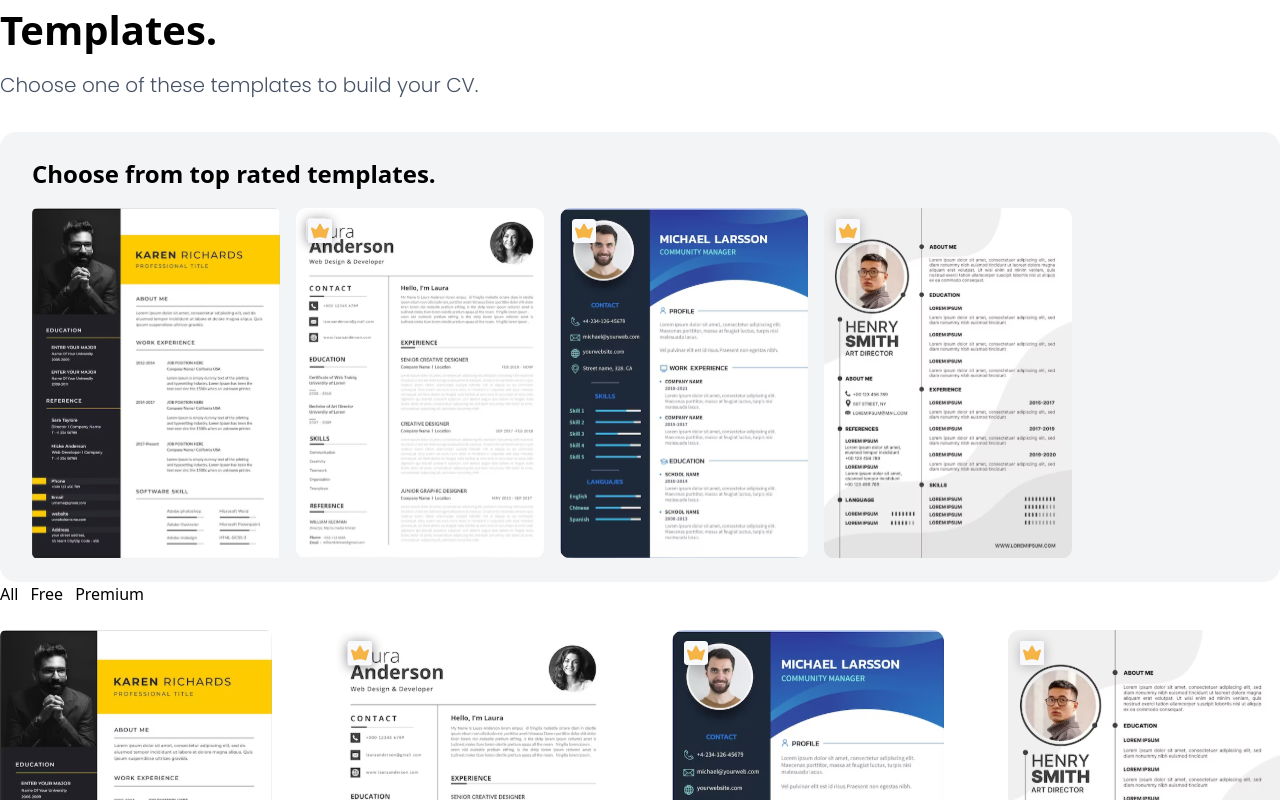
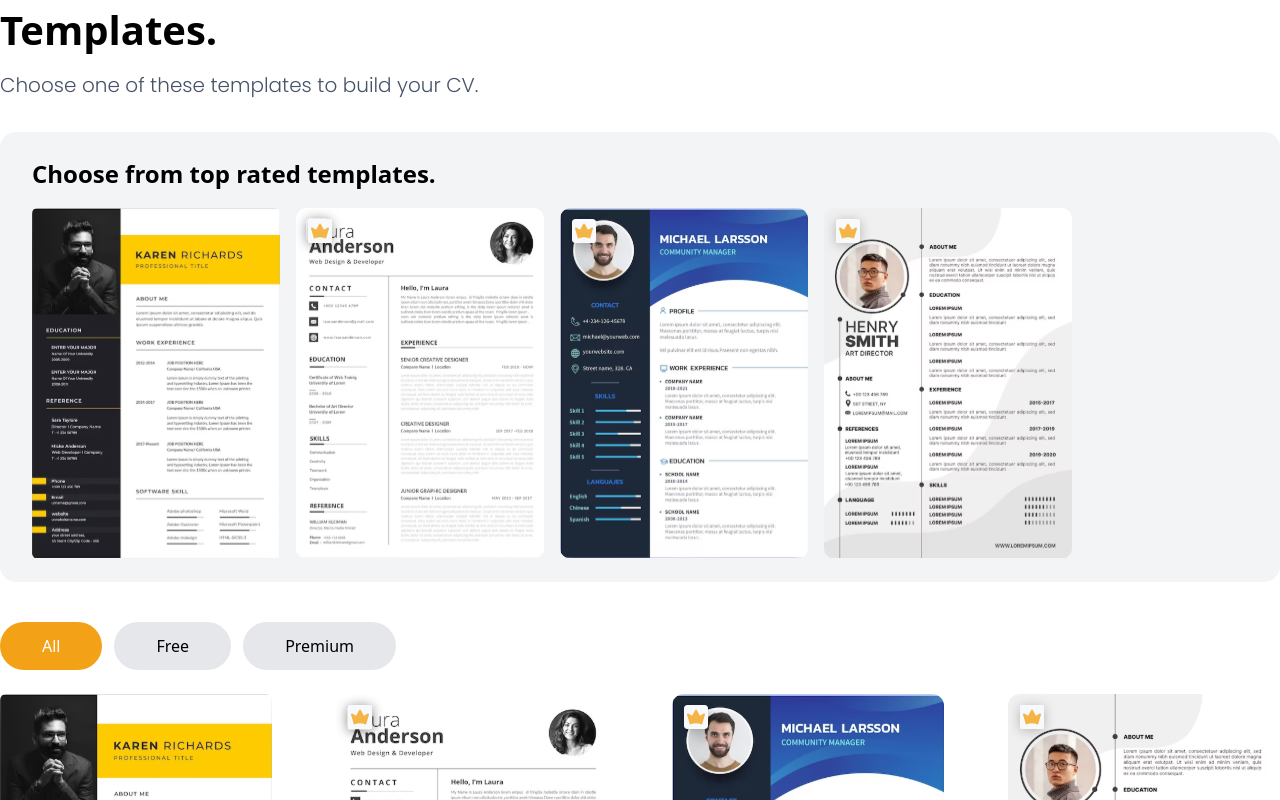
Before and after one commit to Lycan-Xx/test-4, a React (Vite) app: page /templates in a window 1280 px wide. Shown: the top 800 px of the page. Built offline with nearby package versions, Linux system fonts and the light colour scheme.

Commit message:
Templates btns

```diff
--- a/src/components/pages/Templates.jsx
+++ b/src/components/pages/Templates.jsx
@@ -9,6 +9,21 @@ const Templates = () => {
  const handleButtonClick = (btn) => {
   setActiveCV(btn)
  }
+
+ const tabNames = [
+  {
+   id: 1,
+   name: "All",
+  },
+  {
+   id: 2,
+   name: "Free",
+  },
+  {
+   id: 3,
+   name: "Premium",
+  },
+ ]
 
  const filteredTemplates = AllTemplates.filter((item) => {
   if (activeCV === "All") return true
@@ -37,11 +52,23 @@ const Templates = () => {
     <TopRatedTemplates />
    </article>{" "}
    {/* All Free Premuim Templates  */}
-   <section className="flex flex-col gap-6">
+   <section className="flex flex-col gap-6 pt-[40px]">
     <header className="flex flex-row gap-3">
-     <button onClick={() => handleButtonClick("All")}>All</button>
-     <button onClick={() => handleButtonClick("Free")}>Free</button>
-     <button onClick={() => handleButtonClick("Premium")}>Premium</button>{" "}
+     {tabNames.map((item) => {
+      return (
+       <buttom
+        className={`cursor-pointer px-[42px] py-[12px] rounded-[26px] ${
+         activeCV === item.name
+          ? "bg-primary text-white"
+          : "bg-gray-200 text-black"
+        }`}
+        onClick={() => handleButtonClick(item.name)}
+        key={item.id}
+       >
+        {item.name}
+       </buttom>
+      )
+     })}
     </header>
     <section className=" grid grid-cols-4 gap-16">
      {filteredTemplates.map((item) => {
```
